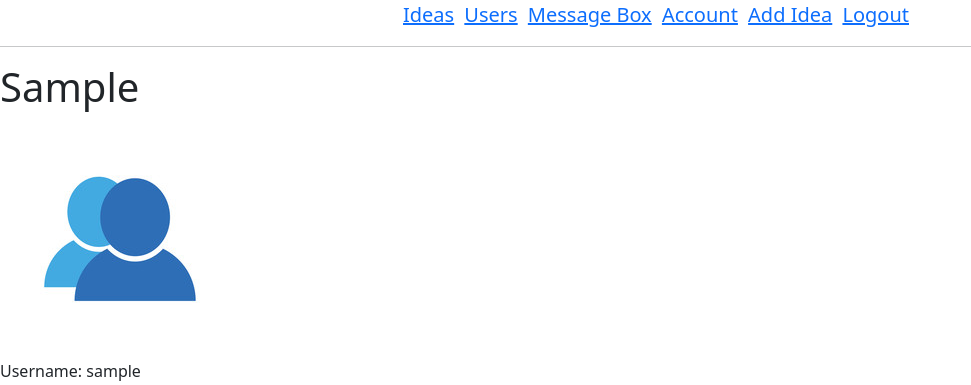
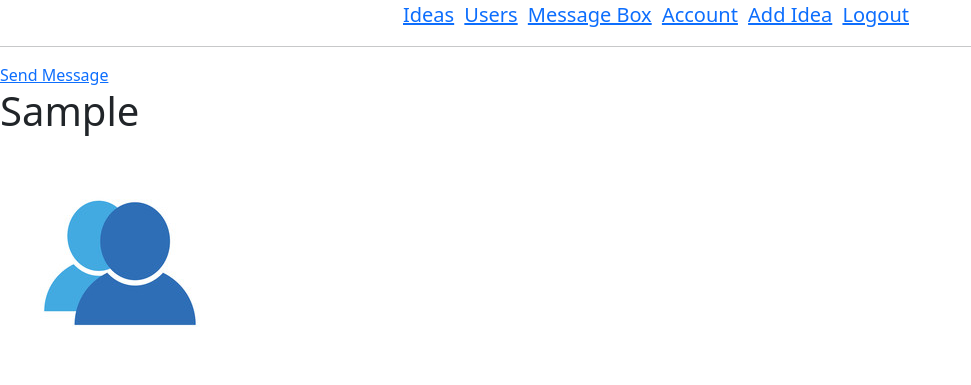
Before and after one commit to kikutan-day65/dev-share-ideas, a Django app: template ShareIdea/users/templates/users/profile_detail.html in a window 1280 px wide. Shown: the top 385 px of the page, without its empty margins (0-971 px from the left). Run offline with Django 4.2, Linux system fonts and the light colour scheme; the template is opened without the code that fills it: values that come from a table or form of the project are taken from there, others are empty; the visitor is signed in with stand-in values (Sample User, id 1); data comes from the database, SQL or seed files in the repository.

Commit message:
style: add link to send message page

```diff
--- a/ShareIdea/users/templates/users/profile_detail.html
+++ b/ShareIdea/users/templates/users/profile_detail.html
@@ -3,6 +3,8 @@
 
 
 {% block content %}
+
+<a href="#"> Send Message</a>
 
 <h1>{{ detail.name }}</h1>
 <img src="{{ detail.user_image.url }}" alt="">
```
